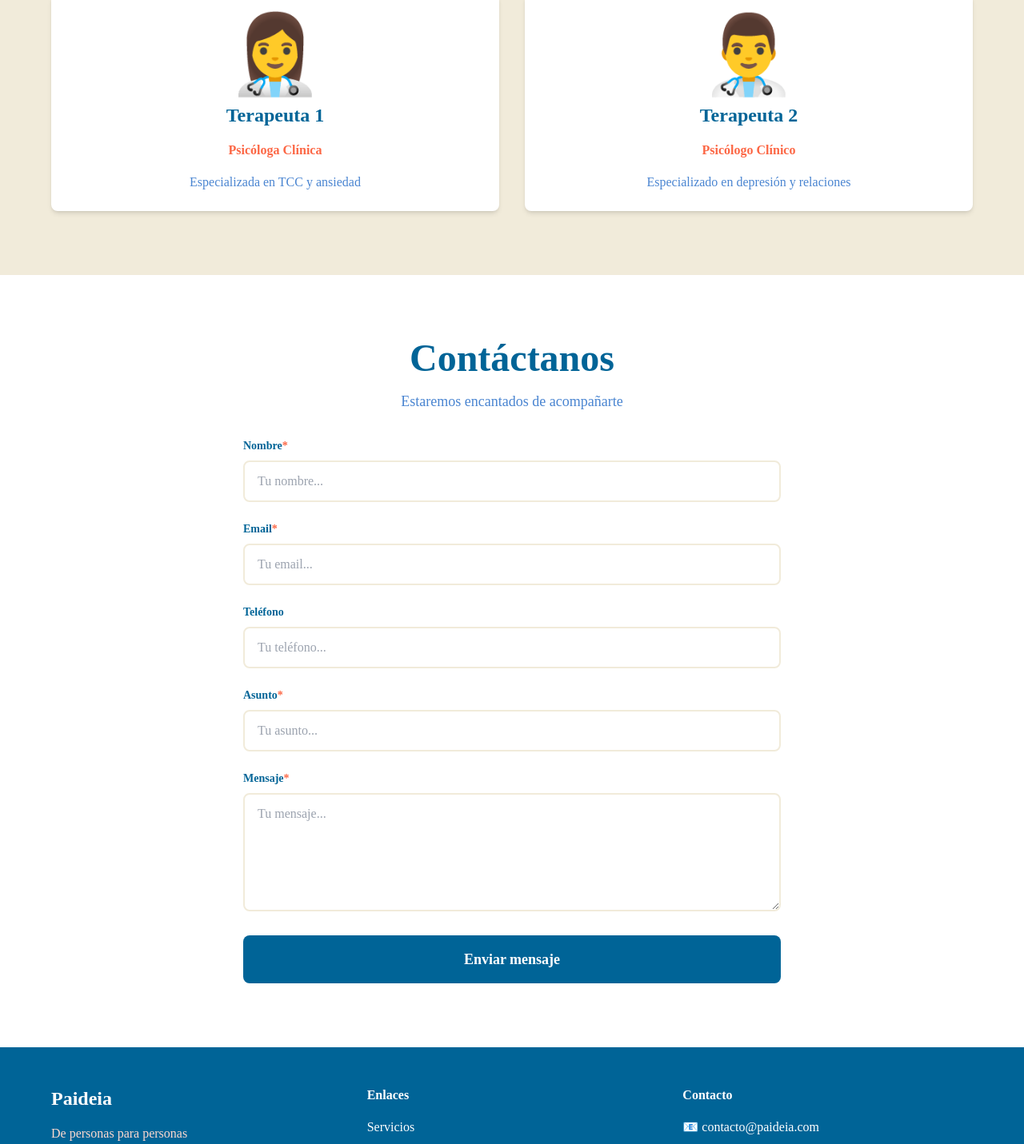
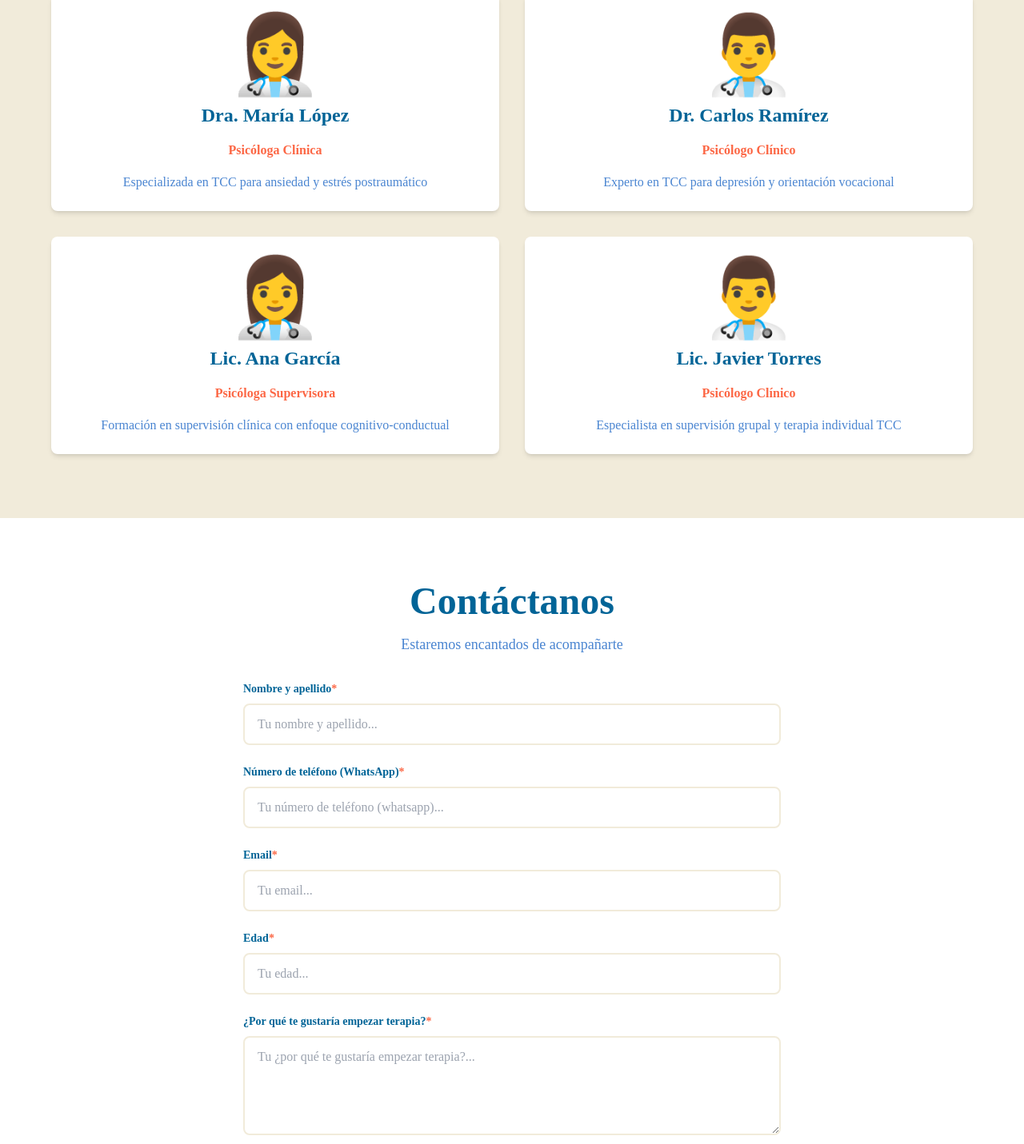
Before and after one commit to matiasizzo/paideia, a React (Vite) app: page / in a window 1280 px wide. Shown: the part 1704-3135 px from the top of the page at 80% size. Built offline with nearby package versions, Linux system fonts and the light colour scheme.

Commit message:
Fix EmailJS + update content

```diff
--- a/package.json
+++ b/package.json
@@ -22,6 +22,7 @@
   },
   "main": "index.js",
   "dependencies": {
+    "@emailjs/browser": "^4.4.1",
     "axios": "^1.13.2",
     "baseline-browser-mapping": "^2.9.14",
     "browserslist": "^4.28.1",
--- a/src/components/Contact.jsx
+++ b/src/components/Contact.jsx
@@ -1,33 +1,46 @@
-import { useState } from "react";
+import { useState, useRef } from "react";
 import { Section } from "./common/Section";
 import { Button } from "./common/Button";
 import { CONTENT } from "../constants/content";
+import emailjs from "@emailjs/browser";
 
 export default function Contact() {
-  const [formData, setFormData] = useState({
-    name: "",
-    email: "",
-    phone: "",
-    subject: "",
-    message: "",
-  });
+  const formRef = useRef(null);
+  const [isSending, setIsSending] = useState(false);
+  const [status, setStatus] = useState("");
 
-  const [submitted, setSubmitted] = useState(false);
+  const sendEmail = async (e) => {
+    e.preventDefault();
+    setIsSending(true);
+    setStatus("");
 
-  const handleChange = (e) => {
-    const { name, value } = e.target;
-    setFormData((prev) => ({
-      ...prev,
-      [name]: value,
-    }));
+    try {
+      await emailjs.sendForm(
+        "service_5zrened", // ← TU Service ID
+        "template_begrnpk",      // ← TU Template ID
+        formRef.current,
+        "qnha6sOiLTKZqwC0s"     // ← TU Public Key
+      );
+      setStatus("✅ ¡Gracias! Te contactaremos pronto. 😊");
+      formRef.current.reset();
+    } catch (error) {
+      setStatus("❌ Error al enviar. Intentá de nuevo.");
+      console.error("EmailJS error:", error);
+    } finally {
+      setIsSending(false);
+    }
   };
 
-  const handleSubmit = (e) => {
-    e.preventDefault();
-    console.log("Formulario enviado:", formData);
-    setSubmitted(true);
-    setFormData({ name: "", email: "", phone: "", subject: "", message: "" });
-    setTimeout(() => setSubmitted(false), 3000);
+  const sendWhatsApp = () => {
+    const name = formRef.current?.fullName?.value || "";
+    const phone = formRef.current?.phone?.value || "";
+    const message = `Hola! Soy ${name}.
+Edad: ${formRef.current?.age?.value || ""} años
+Motivo: ${formRef.current?.motivo?.value || ""}
+Extra: ${formRef.current?.extra?.value || ""}`;
+
+    const whatsappUrl = `https://wa.me/5491127272113?text=${encodeURIComponent(message)}`;
+    window.open(whatsappUrl, "_blank");
   };
 
   return (
@@ -44,7 +57,7 @@ export default function Contact() {
         </div>
 
         {/* Form */}
-        <form onSubmit={handleSubmit} className="space-y-6">
+        <form ref={formRef} onSubmit={sendEmail} className="space-y-6">
           {CONTENT.contact.formFields.map((field) => (
             <div key={field.name}>
               <label
@@ -59,10 +72,8 @@ export default function Contact() {
                 <textarea
                   id={field.name}
                   name={field.name}
-                  value={formData[field.name]}
-                  onChange={handleChange}
                   required={field.required}
-                  rows="5"
+                  rows="4"
                   className="w-full px-4 py-3 rounded-lg border-2 border-paideia-cream focus:border-paideia-primary focus:outline-none font-raleway transition-colors"
                   placeholder={`Tu ${field.label.toLowerCase()}...`}
                 />
@@ -71,8 +82,6 @@ export default function Contact() {
                   id={field.name}
                   type={field.type}
                   name={field.name}
-                  value={formData[field.name]}
-                  onChange={handleChange}
                   required={field.required}
                   className="w-full px-4 py-3 rounded-lg border-2 border-paideia-cream focus:border-paideia-primary focus:outline-none font-raleway transition-colors"
                   placeholder={`Tu ${field.label.toLowerCase()}...`}
@@ -81,16 +90,25 @@ export default function Contact() {
             </div>
           ))}
 
-          {/* Submit Button */}
-          <Button type="submit" size="lg" variant="primary" className="w-full">
-            Enviar mensaje
+          <Button type="submit" size="lg" variant="primary" className="w-full" disabled={isSending}>
+            {isSending ? "Enviando..." : "Enviar por Email"}
           </Button>
         </form>
 
-        {/* Success Message */}
-        {submitted && (
-          <div className="bg-paideia-mint/20 border-l-4 border-paideia-mint text-paideia-primary p-4 rounded font-raleway">
-            ✅ ¡Gracias! Tu mensaje ha sido enviado correctamente.
+        {/* WhatsApp */}
+        <div className="text-center py-6">
+          <p className="text-sm text-slate-500 mb-3 font-raleway">O escribinos directo:</p>
+          <button
+            onClick={sendWhatsApp}
+            className="inline-flex items-center gap-2 bg-green-500 hover:bg-green-600 text-white px-6 py-3 rounded-lg font-semibold font-raleway transition-colors"
+          >
+            📱 WhatsApp (+54 9 11 2727-2113)
+          </button>
+        </div>
+
+        {status && (
+          <div className="text-center font-raleway py-4 px-6 rounded-lg bg-paideia-mint/20 border-2 border-paideia-mint">
+            {status}
           </div>
         )}
       </div>
--- a/src/constants/content.js
+++ b/src/constants/content.js
@@ -46,16 +46,30 @@ export const CONTENT = {
   team: [
     {
       id: 1,
-      name: "Terapeuta 1",
+      name: "Dra. María López",
       role: "Psicóloga Clínica",
-      bio: "Especializada en TCC y ansiedad",
+      bio: "Especializada en TCC para ansiedad y estrés postraumático",
       image: "👩‍⚕️",
     },
     {
       id: 2,
-      name: "Terapeuta 2",
+      name: "Dr. Carlos Ramírez",
       role: "Psicólogo Clínico",
-      bio: "Especializado en depresión y relaciones",
+      bio: "Experto en TCC para depresión y orientación vocacional",
+      image: "👨‍⚕️",
+    },
+    {
+      id: 3,
+      name: "Lic. Ana García",
+      role: "Psicóloga Supervisora",
+      bio: "Formación en supervisión clínica con enfoque cognitivo-conductual",
+      image: "👩‍⚕️",
+    },
+    {
+      id: 4,
+      name: "Lic. Javier Torres",
+      role: "Psicólogo Clínico",
+      bio: "Especialista en supervisión grupal y terapia individual TCC",
       image: "👨‍⚕️",
     },
   ],
@@ -63,11 +77,12 @@ export const CONTENT = {
     title: "Contáctanos",
     subtitle: "Estaremos encantados de acompañarte",
     formFields: [
-      { name: "name", label: "Nombre", type: "text", required: true },
+      { name: "fullName", label: "Nombre y apellido", type: "text", required: true },
+      { name: "phone", label: "Número de teléfono (WhatsApp)", type: "tel", required: true },
       { name: "email", label: "Email", type: "email", required: true },
-      { name: "phone", label: "Teléfono", type: "tel", required: false },
-      { name: "subject", label: "Asunto", type: "text", required: true },
-      { name: "message", label: "Mensaje", type: "textarea", required: true },
+      { name: "age", label: "Edad", type: "number", required: true },
+      { name: "motivo", label: "¿Por qué te gustaría empezar terapia?", type: "textarea", required: true },
+      { name: "extra", label: "¿Algo más que agregar o consultar?", type: "textarea", required: false },
     ],
   },
 };
```
Also changed, not shown: 1 other file (tests, documents, lock files or other folders).
